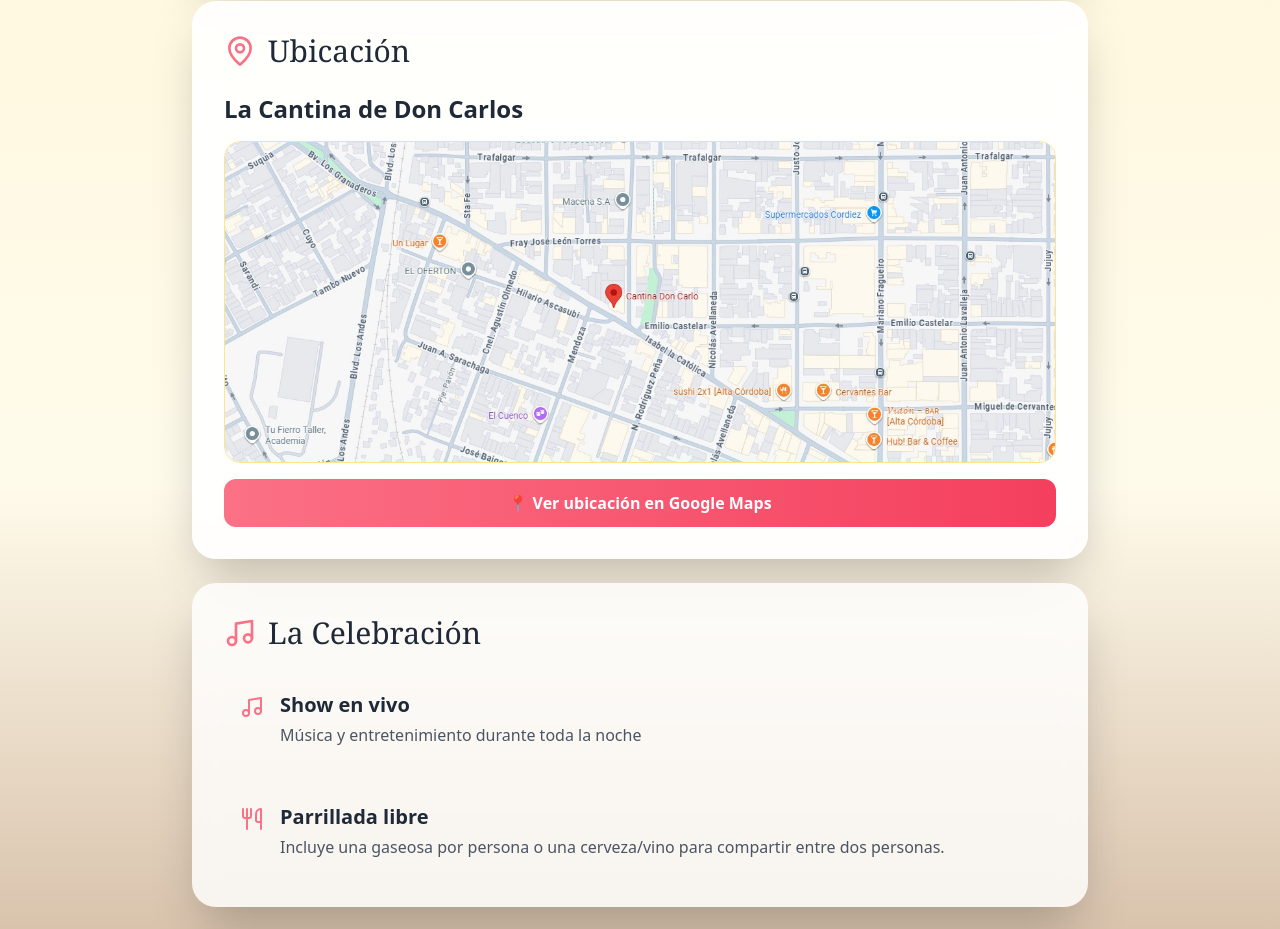
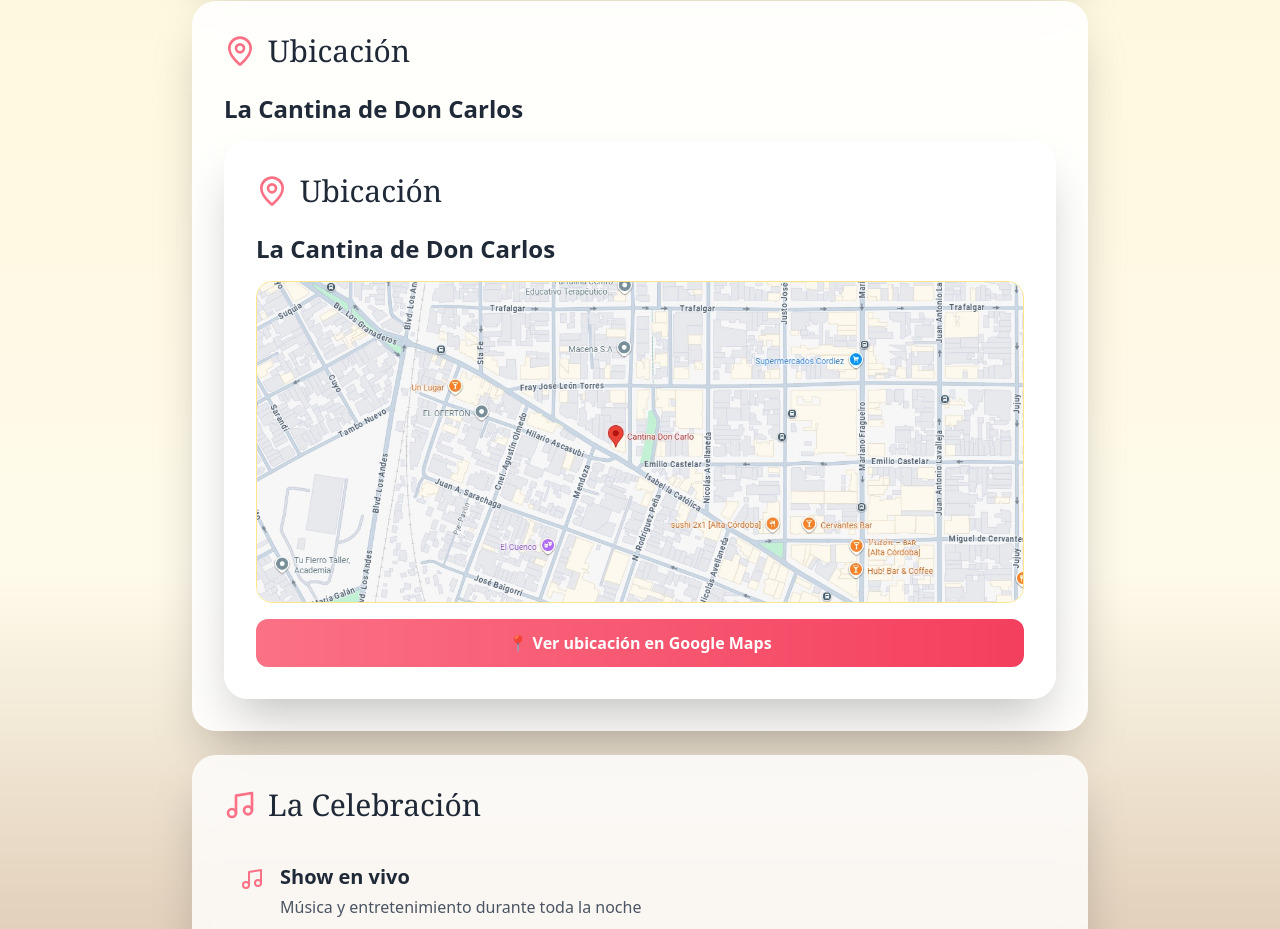
Before and after one commit to AndresXX1/casamiento, a React (Vite) app: page / in a window 1280 px wide. Shown: the part 1097-2026 px from the top of the page. Built offline with nearby package versions, Linux system fonts and the light colour scheme.

Commit message:
fixxx map

```diff
--- a/src/App.jsx
+++ b/src/App.jsx
@@ -172,15 +172,33 @@
     La Cantina de Don Carlos
   </h3>
 
-  {/* ✅ Imagen estática que abre Google Maps */}
+<div
+  ref={(el) => (sectionRefs.current["location"] = el)}
+  data-section="location"
+  style={{
+    ...getAnimationStyle("location", "slideRight"),
+    transition: "all 0.8s ease-out",
+  }}
+  className="bg-white/90 backdrop-blur-md rounded-3xl shadow-2xl p-8 transform transition-all duration-700 hover:scale-105 hover:shadow-3xl"
+>
+  <div className="flex items-center gap-3 mb-6 group">
+    <MapPin className="w-8 h-8 text-rose-400 group-hover:scale-110 transition-transform duration-300" />
+    <h2 className="text-3xl font-serif text-gray-800">Ubicación</h2>
+  </div>
+
+  <h3 className="text-2xl font-semibold text-gray-800 mb-4">
+    La Cantina de Don Carlos
+  </h3>
+
+  {/* ✅ Imagen estática que abre el mapa real de Google */}
   <a
-    href="https://www.google.com/maps/place/Cantina+Don+Carlo/@-31.3889409,-64.1898024,16.22z"
+    href="https://www.google.com/maps/place/Cantina+Don+Carlo/@-31.3884068,-64.1907728,17z/data=!3m1!4b1!4m6!3m5!1s0x9432985c3a756061:0x53327df8111f70b6!8m2!3d-31.3884068!4d-64.1881979!16s%2Fg%2F11h40z7wvq?entry=ttu"
     target="_blank"
     rel="noopener noreferrer"
     className="block rounded-2xl overflow-hidden border border-amber-200 shadow-inner mb-4"
   >
     <img
-      src="/mapa_luz_guille.jpg" // 🔹 poné tu imagen aquí (ej: en /public)
+      src="/mapa_luz_guille.jpg" // 📸 tu imagen estática (en /public)
       alt="Ubicación - La Cantina de Don Carlos"
       className="w-full h-80 object-cover hover:scale-105 transition-transform duration-700"
       style={{ borderRadius: "0.75rem" }}
@@ -188,9 +206,9 @@
     />
   </a>
 
-  {/* Botón para abrir Google Maps */}
+  {/* ✅ Botón que abre el mismo enlace */}
   <a
-    href="https://www.google.com/maps/place/Cantina+Don+Carlo/@-31.3889409,-64.1898024,16.22z"
+    href="https://www.google.com/maps/place/Cantina+Don+Carlo/@-31.3884068,-64.1907728,17z/data=!3m1!4b1!4m6!3m5!1s0x9432985c3a756061:0x53327df8111f70b6!8m2!3d-31.3884068!4d-64.1881979!16s%2Fg%2F11h40z7wvq?entry=ttu"
     target="_blank"
     rel="noopener noreferrer"
     className="inline-block w-full bg-gradient-to-r from-rose-400 to-rose-500 hover:from-rose-500 hover:to-rose-600 text-white font-semibold py-3 px-6 rounded-xl text-center transition-all duration-300 transform hover:scale-105 hover:shadow-lg active:scale-95"
@@ -199,7 +217,7 @@
   </a>
 </div>
 
-
+</div>
 
         {/* Celebration */}
         <div
```
